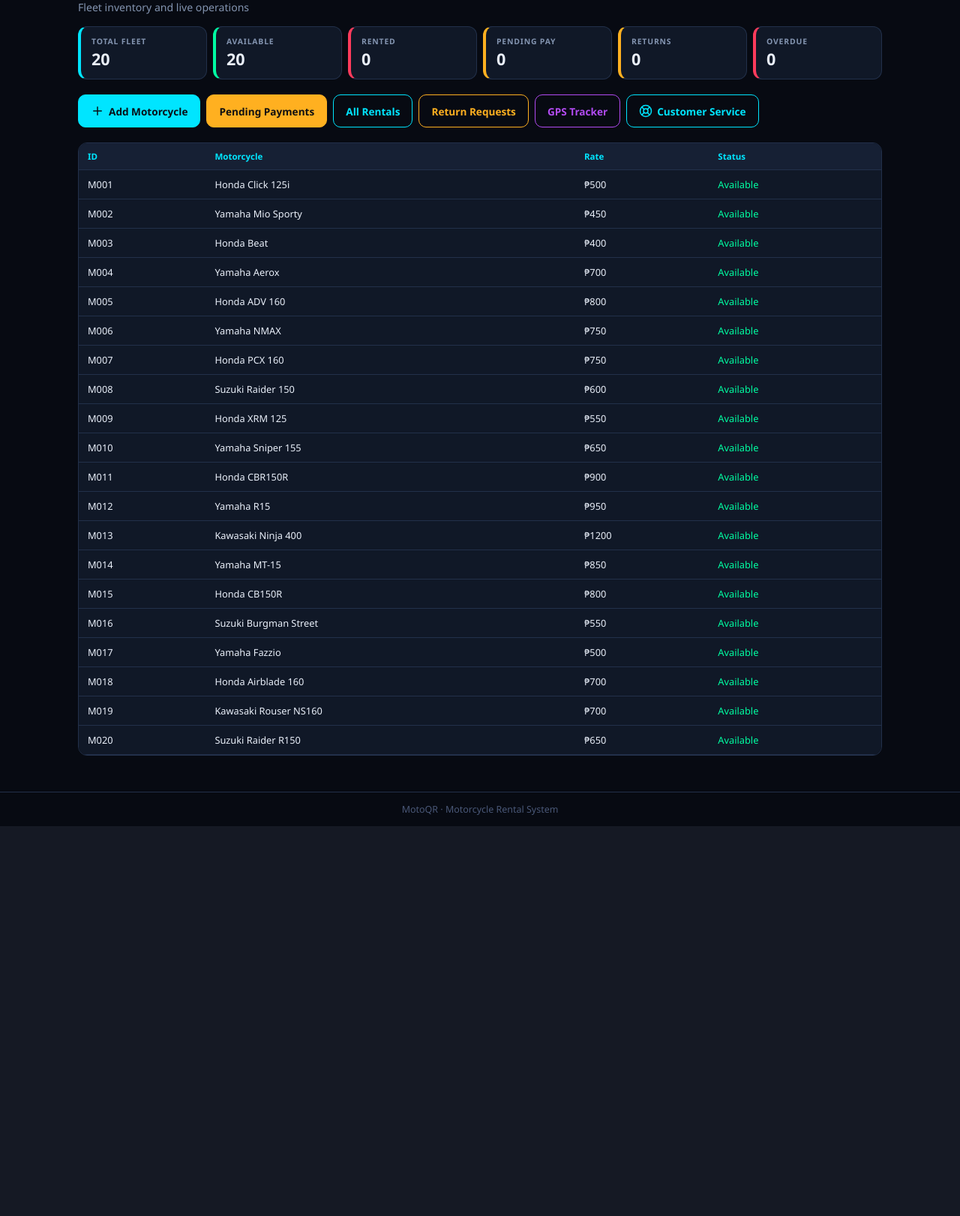
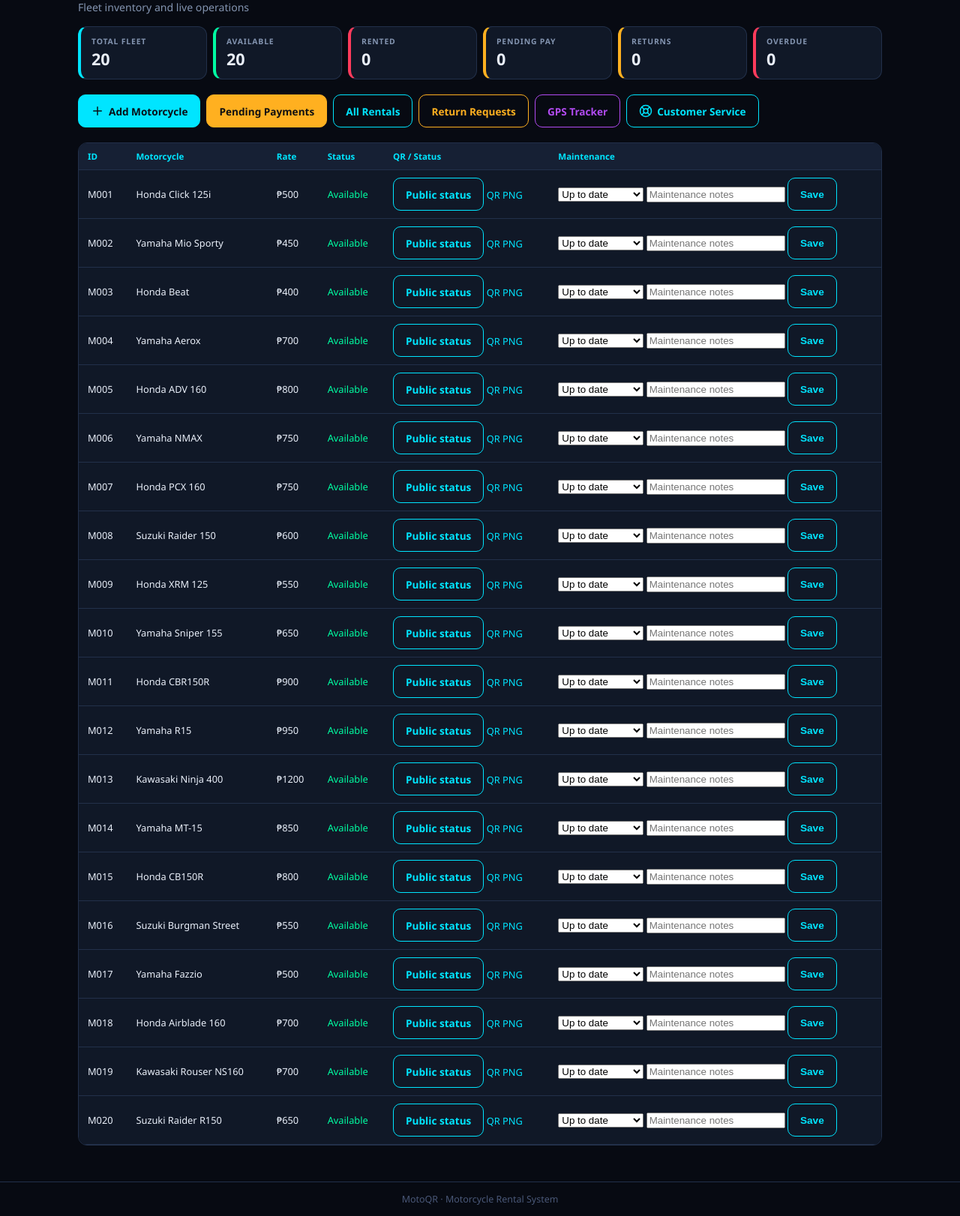
Before and after one commit to redondopreciousangela-rgb/MotoQR, a Flask app: page /admin in a window 1280 px wide. Shown: the part 131-1753 px from the top of the page at 75% size. Before the commit the page ends 1233 px from the top, so only its background shows below. Run offline with Flask 3, Linux system fonts and the light colour scheme; the visitor is signed in with stand-in values (Sample User, id 1); some libraries are stand-ins or nearby versions.

Commit message:
Add fleet QR links and admin maintenance controls

```diff
--- a/templates/admin_home.html
+++ b/templates/admin_home.html
@@ -25,7 +25,7 @@
 <div class="table-wrap">
   <table>
     <thead>
-      <tr><th>ID</th><th>Motorcycle</th><th>Rate</th><th>Status</th></tr>
+      <tr><th>ID</th><th>Motorcycle</th><th>Rate</th><th>Status</th><th>QR / Status</th><th>Maintenance</th></tr>
     </thead>
     <tbody>
       {% for b in bikes %}
@@ -34,7 +34,22 @@
         <td>{{ b.name }}</td>
         <td>₱{{ b.rate }}</td>
         <td class="{% if b.status == 'Available' %}status-rented{% elif b.status == 'Reserved' %}status-pending{% else %}status-overdue{% endif %}">
-          {{ b.status }}
+          {{ b.status }}{% if b.created_at %} <span class="pill reserved">New!</span>{% endif %}
+        </td>
+        <td>
+          <a class="btn" href="{{ url_for('motorcycle_status', bike_id=b.id) }}">Public status</a>
+          <a href="{{ url_for('motorcycle_qr', bike_id=b.id) }}" target="_blank" rel="noopener">QR PNG</a>
+        </td>
+        <td style="min-width:220px">
+          <form method="post" action="{{ url_for('update_motorcycle_maintenance', bike_id=b.id) }}">
+            <select name="maintenance_status" aria-label="Maintenance status">
+              {% for state in ['Up to date', 'Due soon', 'In maintenance', 'Out of service'] %}
+              <option value="{{ state }}" {% if b.maintenance_status|default('Up to date') == state %}selected{% endif %}>{{ state }}</option>
+              {% endfor %}
+            </select>
+            <input name="maintenance_notes" maxlength="500" placeholder="Maintenance notes" value="{{ b.maintenance_notes|default('') }}" />
+            <button class="btn" type="submit">Save</button>
+          </form>
         </td>
       </tr>
       {% endfor %}
```
